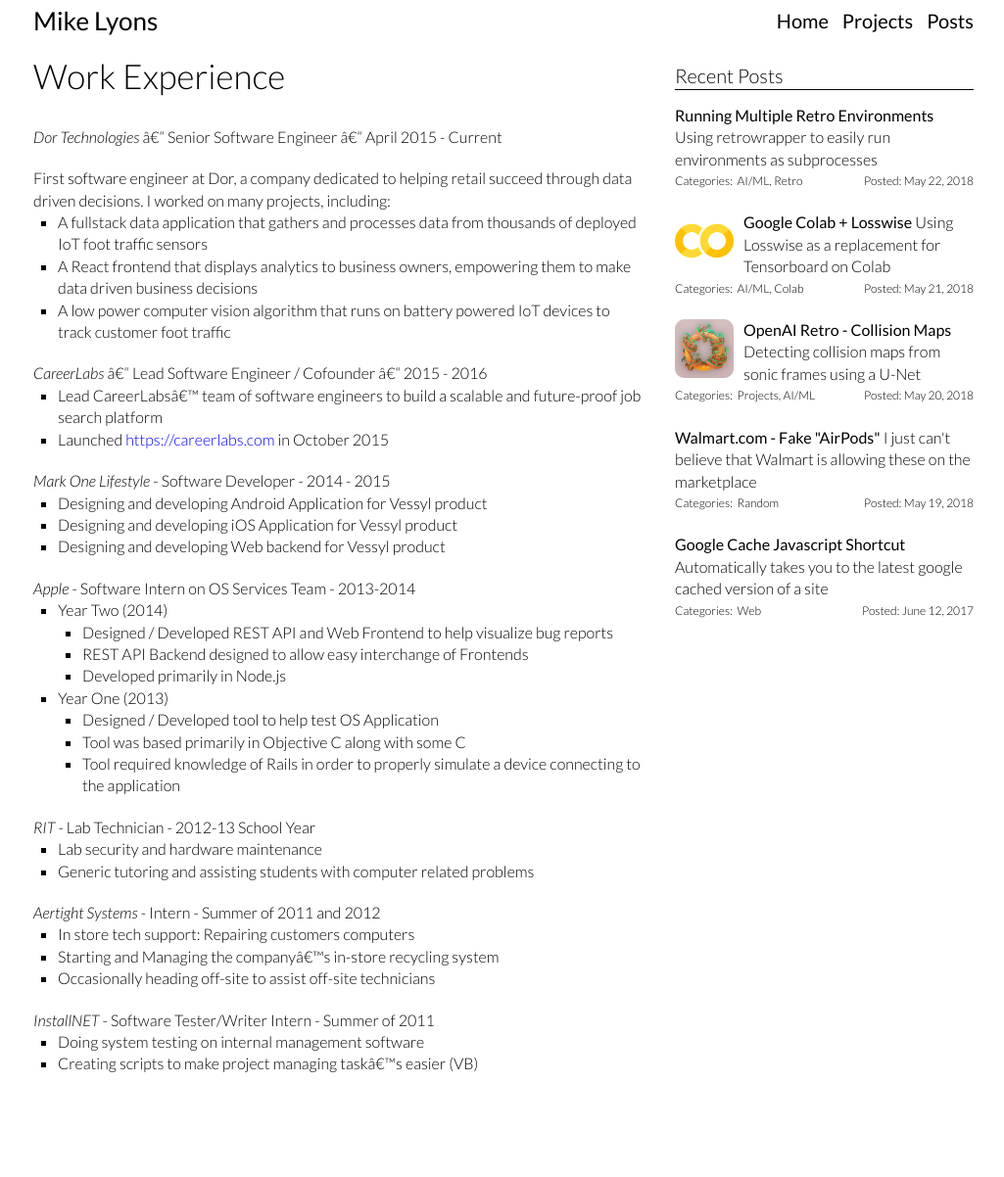
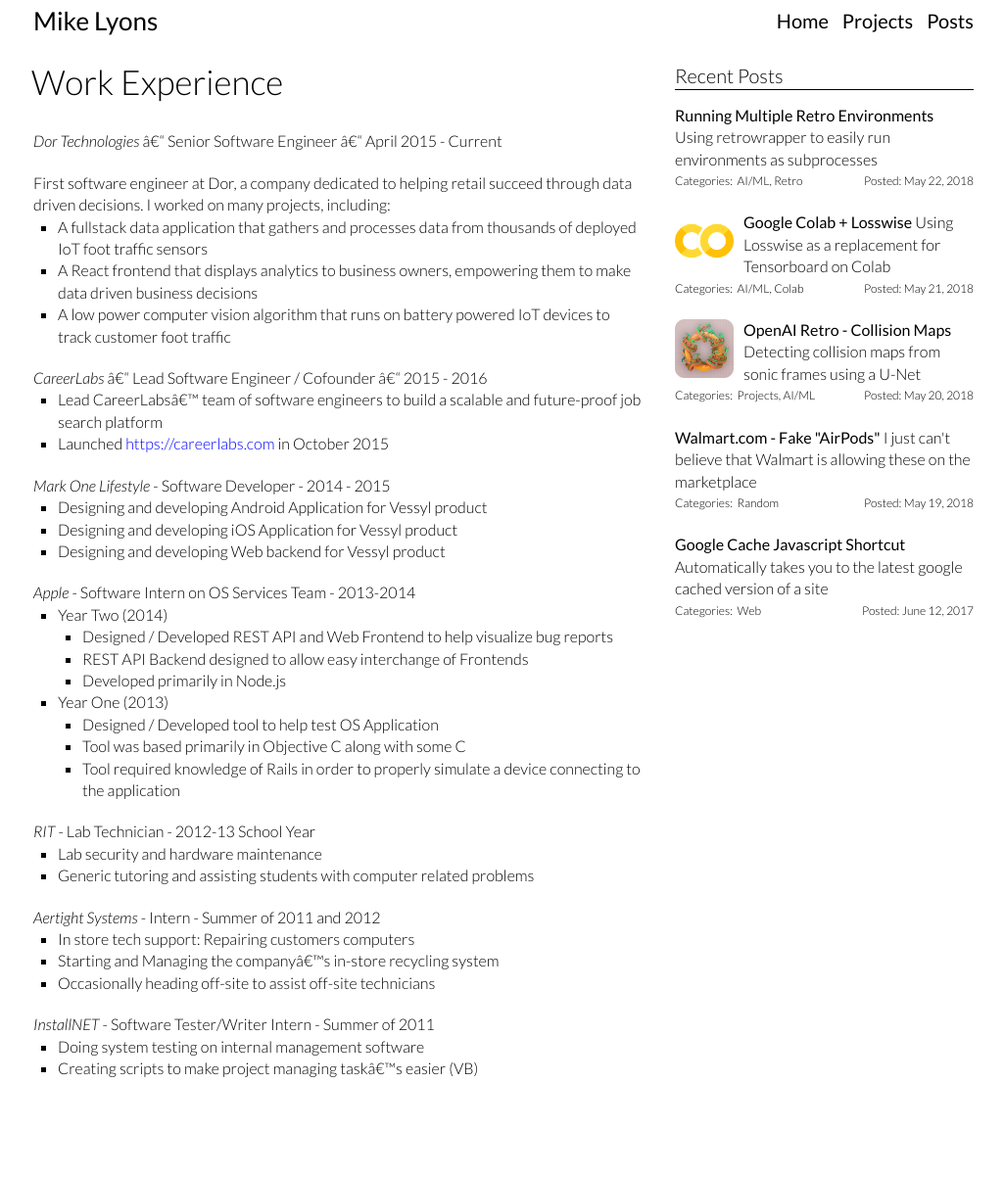
Before and after one commit to frenchie4111/frenchie4111.github.io, a Jekyll site: the page built from work_experience.md, in a window 1280 px wide. Shown: the whole page at 98% size, without its empty margins (126-1151 px from the left). Built offline with Jekyll 4.4.1, drawn with Linux system fonts in a browser that asks for light colours; nearby versions of some CDN libraries.

Commit message:
Changed post title margin

```diff
--- a/css/home.scss
+++ b/css/home.scss
@@ -154,8 +154,8 @@
 
 h2#post_title {
     font-size: 35px;
-    padding: 0px 0 20px 0;
-    margin-top: 10px;
+    margin: 10px 0 30px -2px;
+    line-height: 1;
     border-bottom: 0;
 }
 
```
